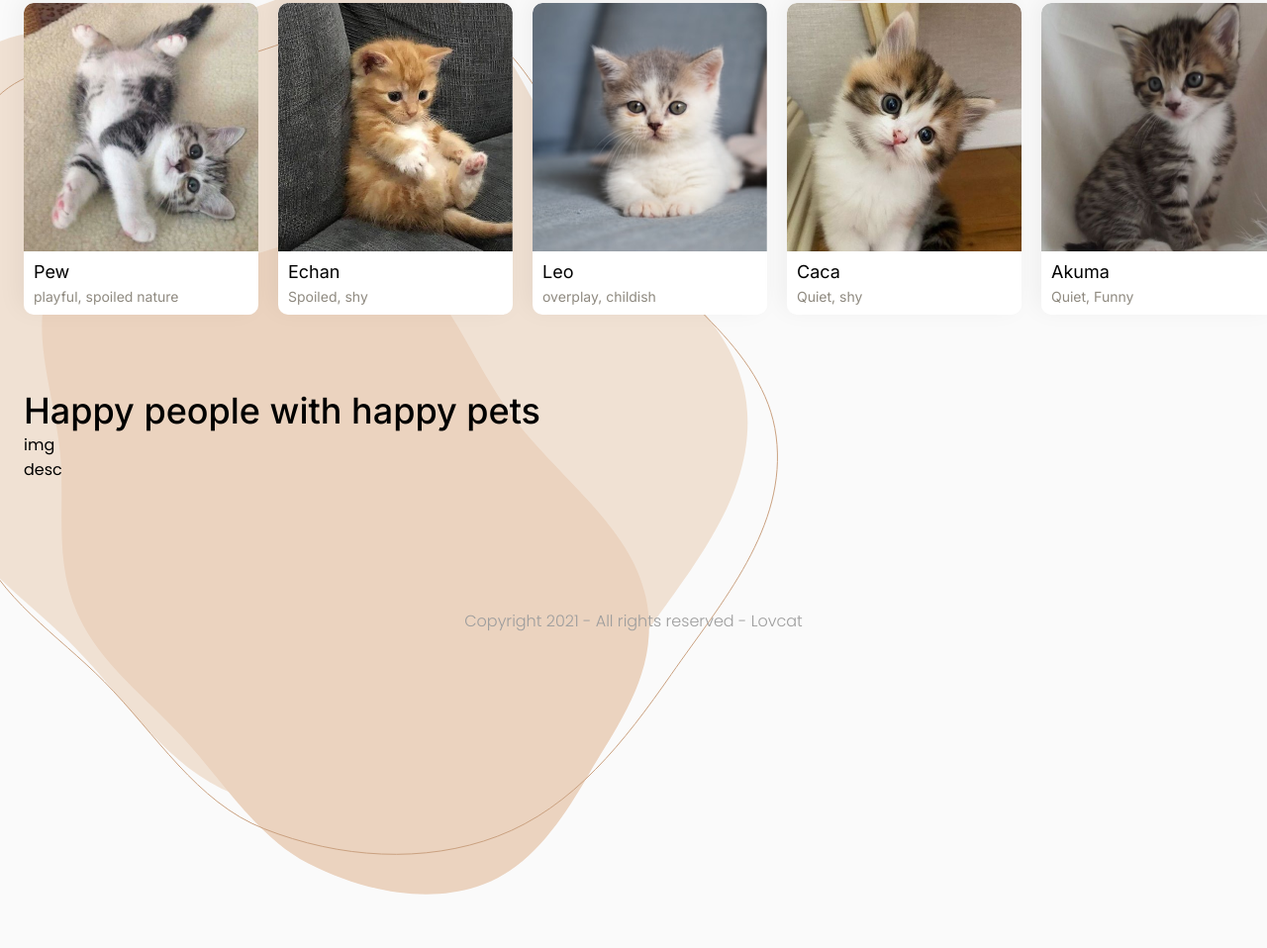
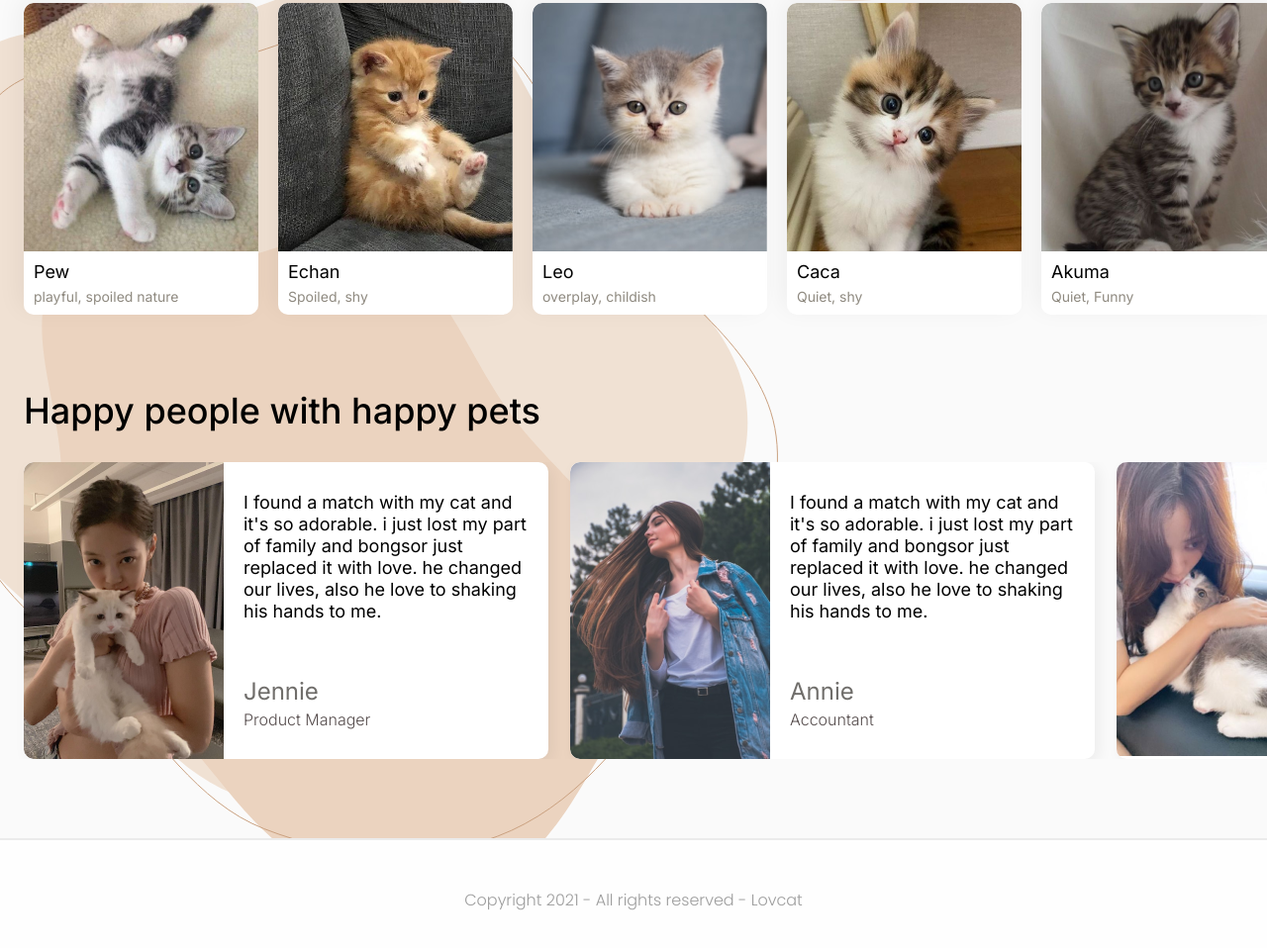
Before and after one commit to ichsnn/lovcat-slicing, a website: page index.html in a window 1280 px wide. Shown: the part 1644-2602 px from the top of the page at 99% size. Before the commit the page ends 2548 px from the top, so only its background shows below. Drawn offline with Linux system fonts and the light colour scheme.

Commit message:
happyPeople

```diff
--- a/index.html
+++ b/index.html
@@ -114,16 +114,16 @@
             <div class="cat__content">
               <cat-card data-catImage="./assets/images/cat/cat (1).png" data-catName="Pew"
                 data-catTag="playful, spoiled nature"></cat-card>
-              <cat-card data-catImage="./assets/images/cat/cat (2).png" data-catName="Echan"
-                data-catTag="Spoiled, shy"></cat-card>
+              <cat-card data-catImage="./assets/images/cat/cat (2).png" data-catName="Echan" data-catTag="Spoiled, shy">
+              </cat-card>
               <cat-card data-catImage="./assets/images/cat/cat (3).png" data-catName="Leo"
                 data-catTag="overplay, childish"></cat-card>
-              <cat-card data-catImage="./assets/images/cat/cat (4).png" data-catName="Caca"
-                data-catTag="Quiet, shy"></cat-card>
-              <cat-card data-catImage="./assets/images/cat/cat (5).png" data-catName="Akuma"
-                data-catTag="Quiet, Funny"></cat-card>
-              <cat-card data-catImage="./assets/images/cat/cat (5).png" data-catName="Akuma"
-                data-catTag="Quiet, Funny"></cat-card>
+              <cat-card data-catImage="./assets/images/cat/cat (4).png" data-catName="Caca" data-catTag="Quiet, shy">
+              </cat-card>
+              <cat-card data-catImage="./assets/images/cat/cat (5).png" data-catName="Akuma" data-catTag="Quiet, Funny">
+              </cat-card>
+              <cat-card data-catImage="./assets/images/cat/cat (5).png" data-catName="Akuma" data-catTag="Quiet, Funny">
+              </cat-card>
             </div>
           </div>
         </div>
@@ -136,10 +136,11 @@
         <div class="people__container">
           <div class="people__scroll">
             <div class="people__content">
-              <div class="people__card">
-                <div class="people__img">img</div>
-                <div class="people__desc">desc</div>
-              </div>
+              <people-card data-peopleImage="./assets/images/people/people (1).png" data-peopleComment="I found a match with my cat and it's so adorable. i just lost my part of family and bongsor just replaced it with love. he changed our lives, also he love to shaking his hands to me." data-peopleName="Jennie" data-peopleJob="Product Manager"></people-card>
+
+              <people-card data-peopleImage="./assets/images/people/people (2).png" data-peopleComment="I found a match with my cat and it's so adorable. i just lost my part of family and bongsor just replaced it with love. he changed our lives, also he love to shaking his hands to me." data-peopleName="Annie" data-peopleJob="Accountant"></people-card>
+
+              <people-card data-peopleImage="./assets/images/people/people (3).png" data-peopleComment="I found a match with my cat and it's so adorable. i just lost my part of family and bongsor just replaced it with love. he changed our lives, also he love to shaking his hands to me." data-peopleName="Kim" data-peopleJob="Developer"></people-card>
             </div>
           </div>
         </div>
@@ -154,6 +155,7 @@
     </footer>
   </div>
   <script src="./scripts/components/catCard.js"></script>
+  <script src="./scripts/components/peopleCard.js"></script>
 </body>
 
 </html>
--- a/sass/style.scss
+++ b/sass/style.scss
@@ -52,6 +52,8 @@ main {
 footer {
   padding-top: 49px;
   padding-bottom: 50px;
+  background-color: #FEFEFE;
+  border-top: 2px solid #EBEBEB
 }
 
 @mixin container {
@@ -354,6 +356,7 @@ footer {
   margin-left: auto;
   margin-right: auto;
   position: relative;
+  margin-top: 30px;
 }
 
 #happy-people-with-happy-pets .people__container .people__scroll {
@@ -367,6 +370,64 @@ footer {
   }
 }
 
-#happy-people-with-happy-pets .people__container .people__scroll::-webkit-scrollbar {
+#happy-people-with-happy-pets
+  .people__container
+  .people__scroll::-webkit-scrollbar {
   display: none;
 }
+
+.people__content {
+  display: flex;
+  gap: 22px;
+  flex-wrap: nowrap;
+}
+
+.people__card {
+  background-color: white;
+  display: flex;
+  border-radius: 10px;
+  box-shadow: 4px 4px 15px 0px #0000000f;
+  overflow: hidden;
+  max-width: 530px;
+  min-width: 530px;
+}
+
+.people__card img {
+  display: block;
+}
+
+.people__desc {
+  padding: 30px 20px;
+  text-align: left;
+  display: flex;
+  flex-direction: column;
+  justify-content: space-between;
+}
+
+.people__comment {
+  font-family: var(--font-inter);
+  font-size: 18px;
+  font-weight: 400;
+  line-height: 22px;
+  letter-spacing: 5%;
+  color: black;
+}
+
+.people__name {
+  font-family: var(--font-inter);
+  font-size: 24px;
+  font-weight: 400;
+  line-height: 29px;
+  text-align: left;
+  color: #706e6b;
+  margin-bottom: 5px;
+}
+
+.people__job {
+  font-family: "Inter";
+  font-style: normal;
+  font-weight: 300;
+  font-size: 16px;
+  line-height: 19px;
+  color: #564d4d;
+}
--- /dev/null
+++ b/scripts/components/peopleCard.js
@@ -0,0 +1,35 @@
+class PeopleCard extends HTMLElement {
+  peopleImage;
+  peopleComment;
+  peopleName;
+  peopleJob;
+  constructor() {
+    super();
+
+    this.peopleImage = this.getAttribute("data-peopleImage");
+    this.peopleComment = this.getAttribute("data-peopleComment");
+    this.peopleName = this.getAttribute("data-peopleName");
+    this.peopleJob = this.getAttribute("data-peopleJob");
+
+    this.setAttribute('class', 'people__card');
+    this.innerHTML = `
+      <div class="people__img">
+        <img src="${this.peopleImage}" alt="">
+      </div>
+      <div class="people__desc">
+        <div class="people__comment">
+          ${this.peopleComment}
+        </div>
+        <div class="people__id">
+          <div class="people__name">
+            ${this.peopleName}
+          </div>
+          <div class="people__job">
+            ${this.peopleJob}
+          </div>
+        </div>
+      </div>
+    `
+  }
+}
+customElements.define("people-card", PeopleCard);
```
Also changed, not shown: assets/images/people/people (1).png (added), assets/images/people/people (2).png (added), assets/images/people/people (3).png (added), styles/style.css, 1 other file.
